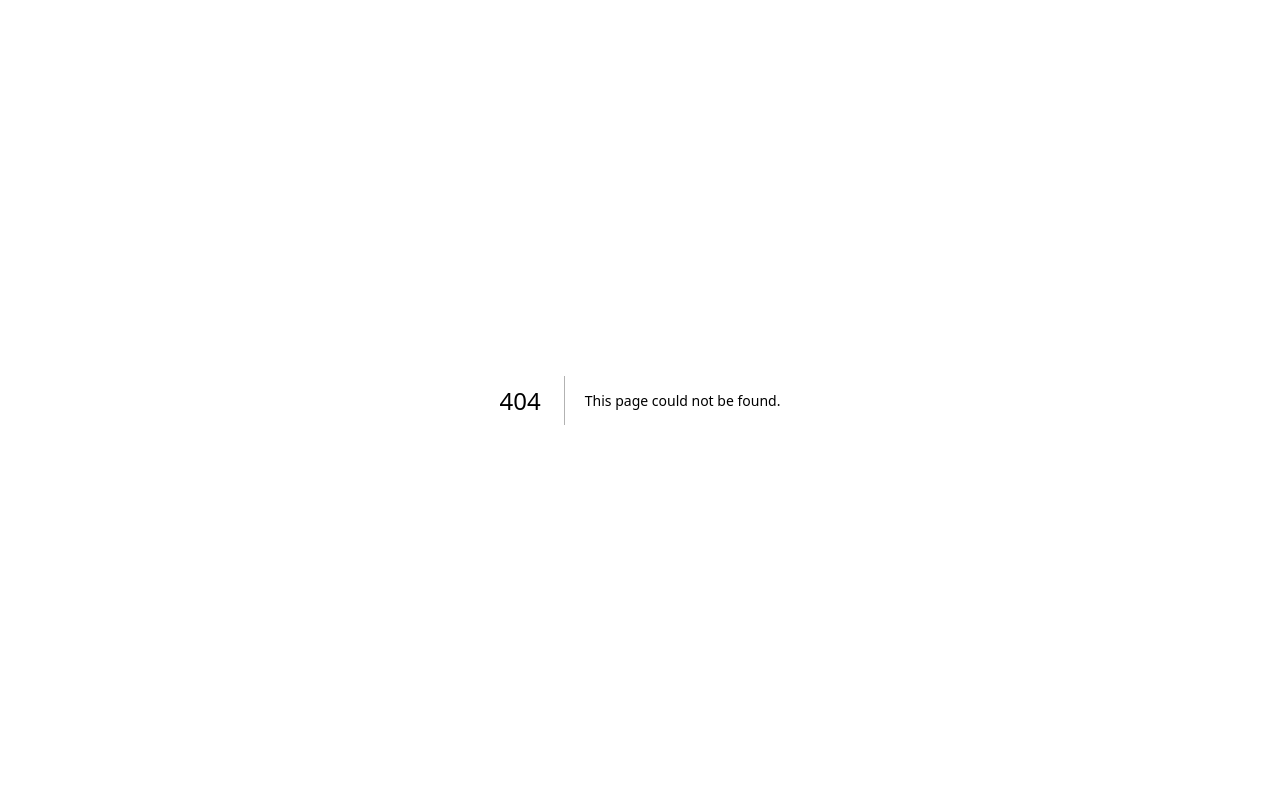
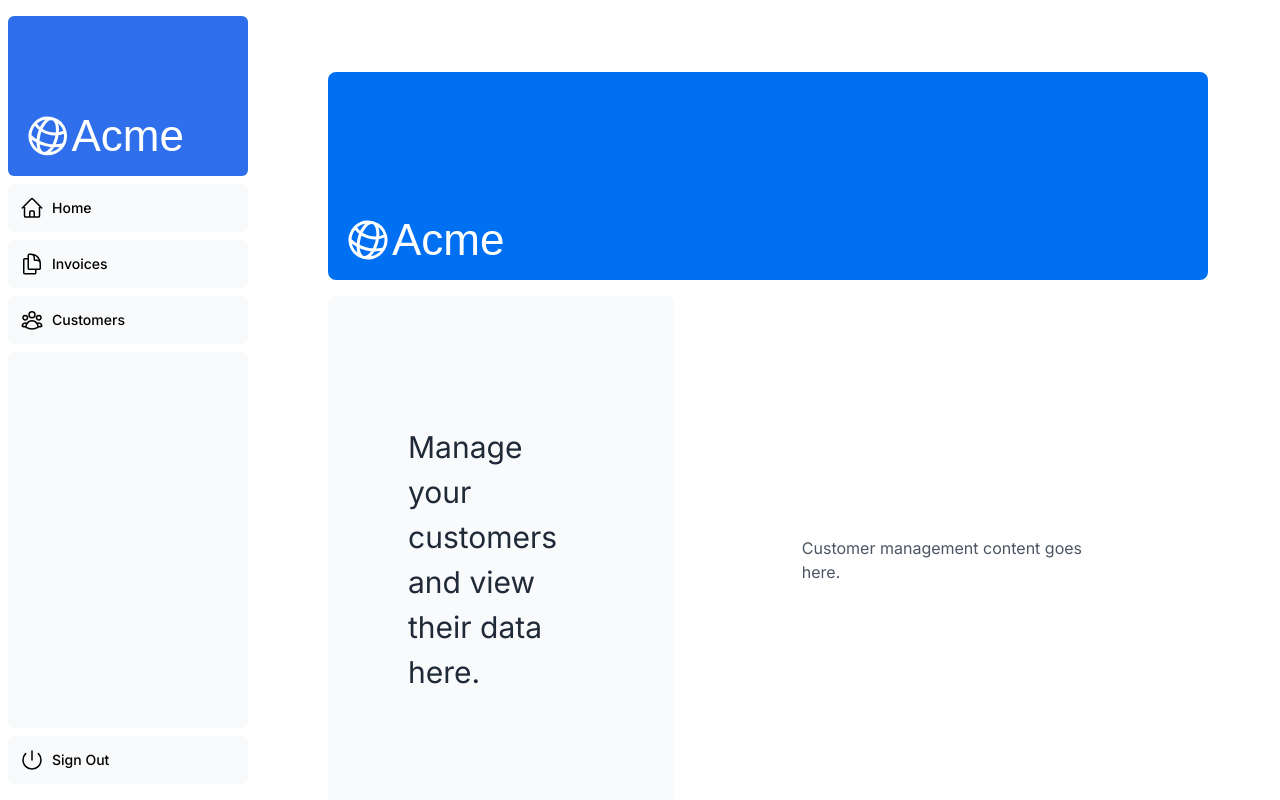
Before and after one commit to Jaaystones/type_script_projects, a Next.js app in the folder nextjs-dashboard/: page /dashboard/customers in a window 1280 px wide. Before the commit this address had no page. Built offline with nearby package versions, Linux system fonts and the light colour scheme; a web font is replaced by a local one.

Commit message:
:white_check_mark: Pages and layout configurations

```diff
--- /dev/null
+++ b/nextjs-dashboard/app/dashboard/customers/page.tsx
@@ -0,0 +1,24 @@
+import AcmeLogo from '@/app/ui/acme-logo';
+
+
+export default function Page() {
+  return (
+    <main className="flex min-h-screen flex-col p-6">
+      <div className="flex h-20 shrink-0 items-end rounded-lg bg-blue-500 p-4 md:h-52">
+        { <AcmeLogo />}
+        <h1 className="text-white text-xl"></h1>
+      </div>
+      <div className="mt-4 flex grow flex-col gap-4 md:flex-row">
+        <div className="flex flex-col justify-center gap-6 rounded-lg bg-gray-50 px-6 py-10 md:w-2/5 md:px-20">
+          <p className="text-xl text-gray-800 md:text-3xl md:leading-normal">
+            Manage your customers and view their data here.
+          </p>
+        </div>
+        <div className="flex items-center justify-center p-6 md:w-3/5 md:px-28 md:py-12">
+          {/* Add Customers Content Here */}
+          <p className="text-gray-600">Customer management content goes here.</p>
+        </div>
+      </div>
+    </main>
+  );
+}
--- /dev/null
+++ b/nextjs-dashboard/app/dashboard/invoices/page.tsx
@@ -0,0 +1,23 @@
+import AcmeLogo from '@/app/ui/acme-logo';
+
+export default function Page() {
+  return (
+    <main className="flex min-h-screen flex-col p-6">
+      <div className="flex h-20 shrink-0 items-end rounded-lg bg-blue-500 p-4 md:h-52">
+        {<AcmeLogo />}
+        <h1 className="text-white text-xl"></h1>
+      </div>
+      <div className="mt-4 flex grow flex-col gap-4 md:flex-row">
+        <div className="flex flex-col justify-center gap-6 rounded-lg bg-gray-50 px-6 py-10 md:w-2/5 md:px-20">
+          <p className="text-xl text-gray-800 md:text-3xl md:leading-normal">
+            Manage your invoices and view their details here.
+          </p>
+        </div>
+        <div className="flex items-center justify-center p-6 md:w-3/5 md:px-28 md:py-12">
+          {/* Add Invoices Content Here */}
+          <p className="text-gray-600">Invoice management content goes here.</p>
+        </div>
+      </div>
+    </main>
+  );
+}
--- /dev/null
+++ b/nextjs-dashboard/app/dashboard/layout.tsx
@@ -0,0 +1,12 @@
+import SideNav from '@/app/ui/dashboard/sidenav';
+
+export default function Layout({ children }: { children: React.ReactNode }) {
+  return (
+    <div className="flex h-screen flex-col md:flex-row md:overflow-hidden">
+      <div className="w-full flex-none md:w-64">
+        <SideNav />
+      </div>
+      <div className="flex-grow p-6 md:overflow-y-auto md:p-12">{children}</div>
+    </div>
+  );
+}
--- /dev/null
+++ b/nextjs-dashboard/app/dashboard/page.tsx
@@ -0,0 +1,25 @@
+import AcmeLogo from '@/app/ui/acme-logo';
+
+
+
+export default function Page() {
+  return (
+    <main className="flex min-h-screen flex-col p-6">
+      <div className="flex h-20 shrink-0 items-end rounded-lg bg-blue-500 p-4 md:h-52">
+        { <AcmeLogo />}
+        <h1 className="text-white text-xl"></h1>
+      </div>
+      <div className="mt-4 flex grow flex-col gap-4 md:flex-row">
+        <div className="flex flex-col justify-center gap-6 rounded-lg bg-gray-50 px-6 py-10 md:w-2/5 md:px-20">
+          <p className="text-xl text-gray-800 md:text-3xl md:leading-normal">
+            Welcome to your dashboard. Here you can manage your settings and view your data.
+          </p>
+        </div>
+        <div className="flex items-center justify-center p-6 md:w-3/5 md:px-28 md:py-12">
+          {/* Add Dashboard Content Here */}
+          <p className="text-gray-600">Dashboard content goes here.</p>
+        </div>
+      </div>
+    </main>
+  );
+}
--- a/nextjs-dashboard/app/page.tsx
+++ b/nextjs-dashboard/app/page.tsx
@@ -3,6 +3,7 @@ import { ArrowRightIcon } from '@heroicons/react/24/outline';
 import Link from 'next/link';
 import styles from './ui/home.module.css'
 import { lusitana } from '@/app/ui/fonts';
+import Image from 'next/image';
 
 export default function Page() {
   return (
@@ -32,6 +33,20 @@ export default function Page() {
         </div>
         <div className="flex items-center justify-center p-6 md:w-3/5 md:px-28 md:py-12">
           {/* Add Hero Images Here */}
+          <Image
+            src="/hero-desktop.png"
+            width={1000}
+            height={760}
+            className='hidden md:block'
+            alt="Screeshot of HubNub"
+          />
+          <Image
+            src="/hero-mobile.png"
+            width={560}
+            height={620}
+            className='block md:hidden'
+            alt="Screeshot of HubNub Mobile version"
+          />
         </div>
       </div>
     </main>
```
